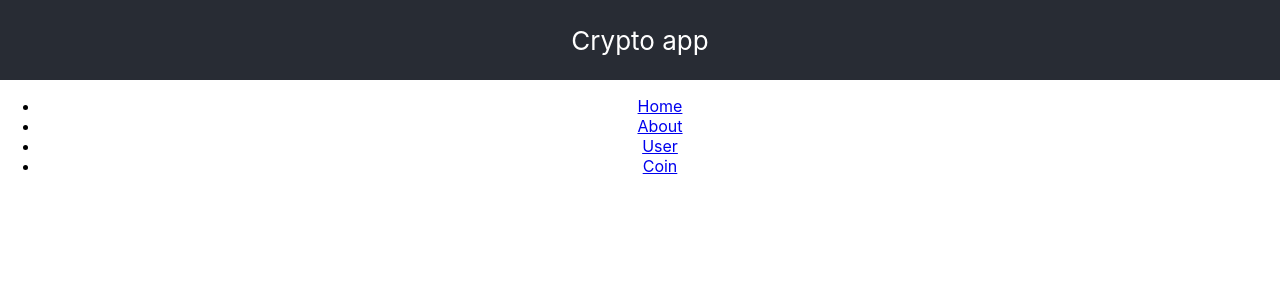
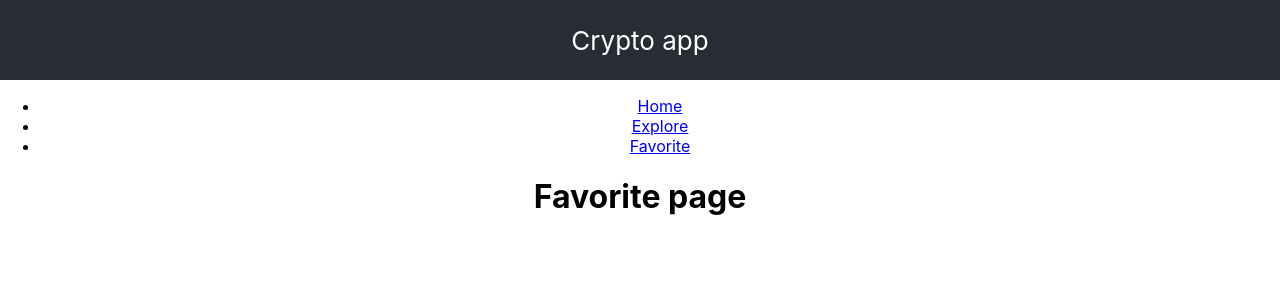
Before and after one commit to marinanicolai/react-crypto-app, a React (Create React App) app: page /favorite in a window 1280 px wide. Shown: the top 300 px of the page. Built offline with nearby package versions, Linux system fonts and the light colour scheme.

Commit message:
update the pages

```diff
--- a/package.json
+++ b/package.json
@@ -11,6 +11,7 @@
     "react-dom": "^18.2.0",
     "react-router-dom": "^6.3.0",
     "react-scripts": "5.0.1",
+    "styled-components": "^5.3.6",
     "web-vitals": "^2.1.4"
   },
   "scripts": {
--- a/src/App.js
+++ b/src/App.js
@@ -1,11 +1,10 @@
 import logo from "./logo.svg";
-import { Routes, Route, Link } from "react-router-dom";
+import { Routes, Route, Link, Redirect } from "react-router-dom";
 import "./App.css";
 import Home from "./pages/Home";
 import About from "./pages/About";
-import User from "./pages/User";
+import Favorite from "./pages/Favorite";
 import Coin from "./pages/Coin";
-import Dashboard from "./pages/Dashboard";
 
 function App() {
   return (
@@ -17,23 +16,18 @@ function App() {
             <Link to="/">Home</Link>
           </li>{" "}
           <li>
-            <Link to="/about">About</Link>
+            <Link to="/explore">Explore</Link>
           </li>{" "}
           <li>
-            <Link to="/user">User</Link>
-          </li>{" "}
-          <li>
-            <Link to="/coin">Coin</Link>
+            <Link to="/favorite">Favorite</Link>
           </li>{" "}
         </ul>
       </nav>
 
       <Routes>
-        <Route path="/" element={<Home />} />
-        <Route path="about" element={<About />} />
-        <Route path="user" element={<User />} />
-        <Route path="coin" element={<Coin />} />
-        <Route path="dashboard" element={<Dashboard />} />
+        <Route path="/" element={<Coin />} />
+        <Route path="explore" element={<About />} />
+        <Route path="favorite" element={<Favorite />} />
       </Routes>
     </div>
   );
--- a/src/pages/Dashboard/index.js
+++ b/src/components/Dashboard/index.js
@@ -4,7 +4,7 @@ const Dashboard = () => {
   return (
     <>
       <main>
-        <h1>Dashboard page</h1>
+        <h1>Dashboard</h1>
       </main>
     </>
   );
--- a/src/pages/About/index.js
+++ b/src/pages/About/index.js
@@ -16,7 +16,7 @@ const About = () => {
   return (
     <>
       <main>
-        <h2>About page</h2>
+        <h2>Explore page</h2>
       </main>
     </>
   );
--- a/src/pages/Coin/Coin.styles.js
+++ b/src/pages/Coin/Coin.styles.js
@@ -0,0 +1,6 @@
+import styled from "styled-components";
+
+export const Img = styled.img`
+  height: 2.5rem;
+  width: 2.5rem;
+`;
--- a/src/pages/Coin/index.js
+++ b/src/pages/Coin/index.js
@@ -1,5 +1,6 @@
 import axios from "axios";
 import { useState, useEffect } from "react";
+import { Img } from "./Coin.styles";
 
 export default function App() {
   const [coinState, setCoinState] = useState([]);
@@ -10,6 +11,7 @@ export default function App() {
         "https://api.coingecko.com/api/v3/coins/markets?vs_currency=usd&order=market_cap_desc&per_page=10&page=1&sparkline=false"
       );
       setCoinState(data);
+      console.log(data);
     } catch (error) {
       console.log(error);
     }
@@ -24,7 +26,13 @@ export default function App() {
 
   return (
     <div className="App">
-      {coinState && coinState?.map((item) => item.name)}
+      {coinState &&
+        coinState?.map((item) => (
+          <div key={item.id}>
+            <h4>{item.name} </h4>
+            <Img src={item.image} alt={item.id} />
+          </div>
+        ))}
     </div>
   );
 }
--- a/src/pages/User/index.js
+++ b/src/pages/Favorite/index.js
@@ -1,17 +1,14 @@
 import React from "react";
 import { Link } from "react-router-dom";
 
-const User = () => {
+const Favorite = () => {
   return (
     <>
       <main>
-        <h1>User page</h1>
+        <h1>Favorite page</h1>
       </main>
-      <nav>
-        <Link to="/user">User</Link>
-      </nav>
     </>
   );
 };
 
-export default User;
+export default Favorite;
```
Also changed, not shown: 1 other file (tests, documents, lock files or other folders).
